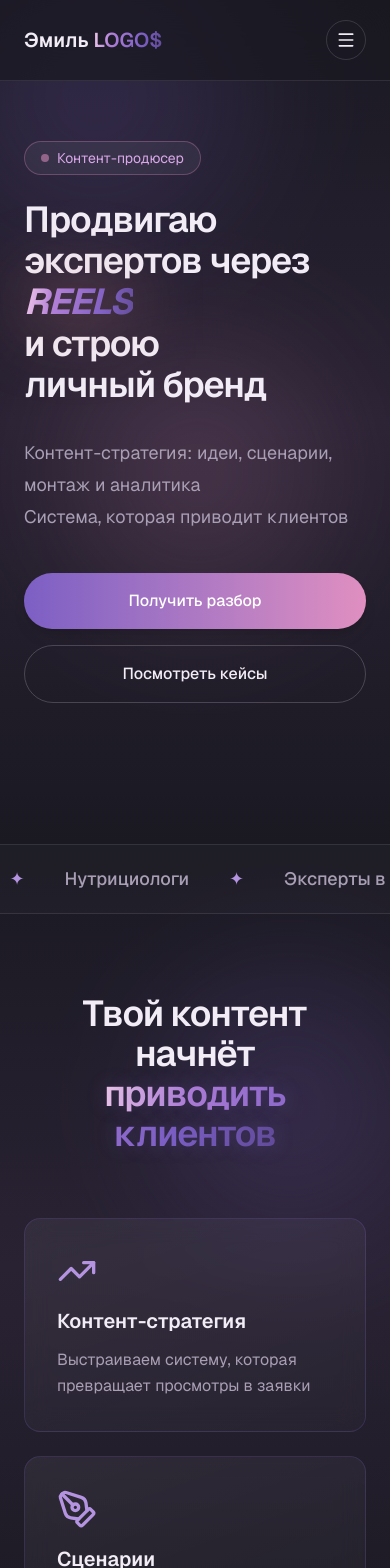
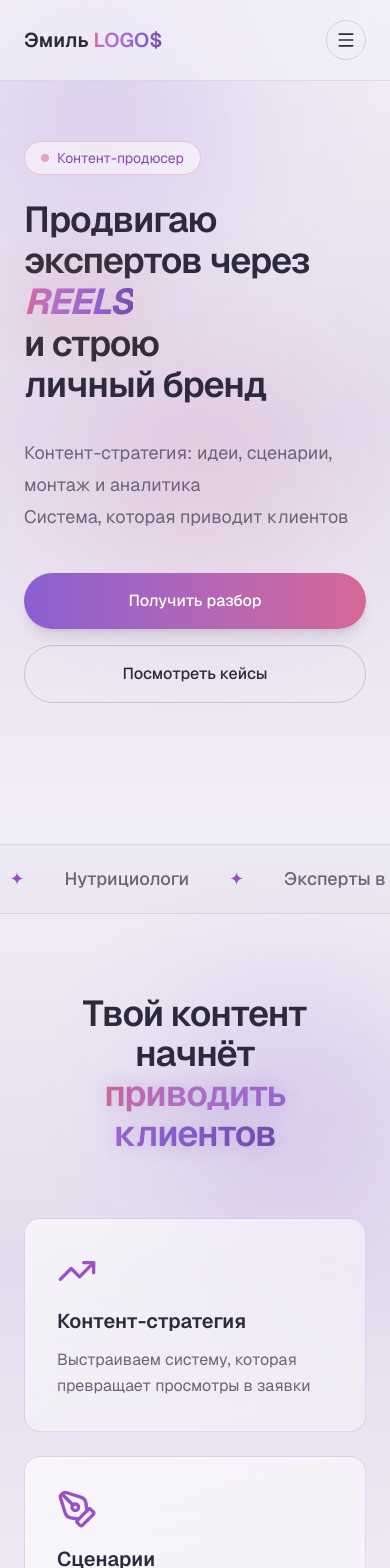
Before and after one commit to htlMz/Website, a Next.js app: page / in a window 390 px wide. Shown: the top 1568 px of the page. Built offline with nearby package versions, Linux system fonts and the light colour scheme.

Commit message:
Светлая версия палитры: лавандово-серый фон, усиленные цветные пятна
Co-Authored-By: Claude Sonnet 5 <noreply@anthropic.com>

```diff
--- a/app/globals.css
+++ b/app/globals.css
@@ -1,16 +1,16 @@
 @import "tailwindcss";
 
 :root {
-  /* Тема — вариант 2: серо-фиолетово-черничный с розовым.
+  /* Тема — вариант 2 (светлый): серо-лавандовый фон с фиолетово-розовыми переливами.
      Меняя эти переменные, можно полностью переключить палитру сайта. */
-  --bg-top: #1a1922;
-  --bg-mid: #292233;
-  --fg: #f1ecf5;
-  --muted: #a99fb5;
-  --accent-1: #7c5fc4;
-  --accent-2: #e08fc0;
-  --accent-text: #d9a8e8;
-  --accent-icon: #b494e0;
+  --bg-top: #f3eff8;
+  --bg-mid: #e4dcee;
+  --fg: #2e2a3d;
+  --muted: #6b6478;
+  --accent-1: #8b5fd1;
+  --accent-2: #d6679a;
+  --accent-text: #8a4aa8;
+  --accent-icon: #9b4fc7;
 
   --background: var(--bg-top);
   --foreground: var(--fg);
@@ -51,15 +51,15 @@ body {
 }
 
 .glow-orb-violet {
-  background: radial-gradient(circle, rgba(124, 95, 196, 0.35), transparent 70%);
+  background: radial-gradient(circle, rgba(139, 95, 209, 0.3), transparent 70%);
 }
 
 .glow-orb-pink {
-  background: radial-gradient(circle, rgba(224, 143, 192, 0.3), transparent 70%);
+  background: radial-gradient(circle, rgba(214, 103, 154, 0.28), transparent 70%);
 }
 
 .glow-orb-fuchsia {
-  background: radial-gradient(circle, rgba(169, 159, 181, 0.4), transparent 70%);
+  background: radial-gradient(circle, rgba(107, 100, 120, 0.3), transparent 70%);
 }
 
 .animate-drift {
@@ -74,11 +74,11 @@ body {
   background: var(--bg-mid);
 }
 ::-webkit-scrollbar-thumb {
-  background: linear-gradient(180deg, #7c5fc4, #e08fc0);
+  background: linear-gradient(180deg, #8b5fd1, #d6679a);
   border-radius: 4px;
 }
 ::-webkit-scrollbar-thumb:hover {
-  background: #c77fd4;
+  background: #b855c4;
 }
 
 /* Утилиты для градиентных текстов */
@@ -92,13 +92,13 @@ body {
 .gradient-text-violet {
   background: linear-gradient(
     100deg,
-    #4a3a73 0%,
-    #7c5fc4 22%,
-    #b07fd8 40%,
-    #f0c9ea 50%,
-    #b07fd8 60%,
-    #7c5fc4 78%,
-    #4a3a73 100%
+    #5c3a8a 0%,
+    #8b5fd1 22%,
+    #b572c9 40%,
+    #d6679a 50%,
+    #b572c9 60%,
+    #8b5fd1 78%,
+    #5c3a8a 100%
   );
   background-size: 250% auto;
   -webkit-background-clip: text;
@@ -121,13 +121,13 @@ body {
 .text-shimmer-gold {
   background: linear-gradient(
     100deg,
-    #4a3a73 0%,
-    #7c5fc4 22%,
-    #b07fd8 40%,
-    #f0c9ea 50%,
-    #b07fd8 60%,
-    #7c5fc4 78%,
-    #4a3a73 100%
+    #5c3a8a 0%,
+    #8b5fd1 22%,
+    #b572c9 40%,
+    #d6679a 50%,
+    #b572c9 60%,
+    #8b5fd1 78%,
+    #5c3a8a 100%
   );
   background-size: 250% auto;
   -webkit-background-clip: text;
@@ -146,18 +146,18 @@ body {
 }
 
 .glass-card {
-  background: linear-gradient(160deg, rgba(255, 255, 255, 0.06), rgba(255, 255, 255, 0.02));
+  background: linear-gradient(160deg, rgba(255, 255, 255, 0.65), rgba(255, 255, 255, 0.3));
   backdrop-filter: blur(12px);
   -webkit-backdrop-filter: blur(12px);
-  border: 1px solid rgba(124, 95, 196, 0.22);
+  border: 1px solid rgba(139, 95, 209, 0.2);
   transition: all 0.4s cubic-bezier(0.25, 0.46, 0.45, 0.94);
 }
 
 .glass-card:hover {
-  background: linear-gradient(160deg, rgba(255, 255, 255, 0.1), rgba(255, 255, 255, 0.03));
-  border-color: rgba(224, 143, 192, 0.45);
+  background: linear-gradient(160deg, rgba(255, 255, 255, 0.85), rgba(255, 255, 255, 0.45));
+  border-color: rgba(214, 103, 154, 0.45);
   transform: translateY(-8px);
-  box-shadow: 0 20px 50px rgba(0, 0, 0, 0.4);
+  box-shadow: 0 20px 50px rgba(107, 70, 150, 0.18);
 }
 
 /* Анимированный градиентный фон */
--- a/components/CTA.tsx
+++ b/components/CTA.tsx
@@ -7,7 +7,7 @@ export default function CTA() {
     <section id="contact" className="relative scroll-mt-24 py-20 text-[var(--fg)]">
       <Container>
         <Reveal>
-          <div className="relative overflow-hidden rounded-3xl border border-[var(--accent-2)]/25 bg-gradient-to-br from-white/8 to-white/2 px-6 py-16 text-center sm:px-12">
+          <div className="relative overflow-hidden rounded-3xl border border-[var(--accent-2)]/25 bg-gradient-to-br from-white/70 to-white/30 px-6 py-16 text-center sm:px-12">
             <div className="pointer-events-none absolute -top-24 left-1/2 h-72 w-72 -translate-x-1/2 rounded-full bg-[var(--accent-2)]/25 blur-[120px]" />
             <div className="pointer-events-none absolute -bottom-20 right-0 h-64 w-64 rounded-full bg-[var(--accent-1)]/25 blur-[110px]" />
 
--- a/components/Footer.tsx
+++ b/components/Footer.tsx
@@ -3,7 +3,7 @@ import { TELEGRAM_LINK, SITE_NAME, NAME, BRAND } from "@/lib/site-config";
 
 export default function Footer() {
   return (
-    <footer className="border-t border-[var(--fg)]/10 bg-white/[0.02] py-10 text-[var(--muted)]">
+    <footer className="border-t border-[var(--fg)]/10 bg-black/[0.02] py-10 text-[var(--muted)]">
       <Container>
         <div className="flex flex-col items-center gap-4 text-sm sm:flex-row sm:justify-between">
           <p className="font-medium text-[var(--fg)]">
--- a/components/Hero.tsx
+++ b/components/Hero.tsx
@@ -14,7 +14,7 @@ export default function Hero() {
       <Container>
         <div className="relative grid items-center gap-12 lg:grid-cols-2">
           <Reveal>
-            <div className="mb-6 inline-flex items-center gap-2 rounded-full border border-[var(--accent-2)]/30 bg-white/5 px-4 py-1.5 text-sm text-[var(--accent-text)]">
+            <div className="mb-6 inline-flex items-center gap-2 rounded-full border border-[var(--accent-2)]/30 bg-white/50 px-4 py-1.5 text-sm text-[var(--accent-text)]">
               <span className="h-2 w-2 animate-pulse rounded-full bg-[var(--accent-2)]" />
               Контент-продюсер
             </div>
@@ -51,7 +51,7 @@ export default function Hero() {
 
               <a
                 href="#portfolio"
-                className="rounded-full border border-[var(--fg)]/20 px-8 py-4 text-center font-medium transition hover:border-[var(--fg)]/40 hover:bg-white/5"
+                className="rounded-full border border-[var(--fg)]/20 px-8 py-4 text-center font-medium transition hover:border-[var(--fg)]/40 hover:bg-black/5"
               >
                 Посмотреть кейсы
               </a>
--- a/components/NicheMarquee.tsx
+++ b/components/NicheMarquee.tsx
@@ -15,7 +15,7 @@ export default function NicheMarquee() {
   const row = [...niches, ...niches];
 
   return (
-    <div className="relative overflow-hidden border-y border-[var(--fg)]/10 bg-white/[0.02] py-5">
+    <div className="relative overflow-hidden border-y border-[var(--fg)]/10 bg-black/[0.02] py-5">
       <div className="animate-marquee flex w-max gap-10 whitespace-nowrap">
         {row.map((niche, index) => (
           <span
```
